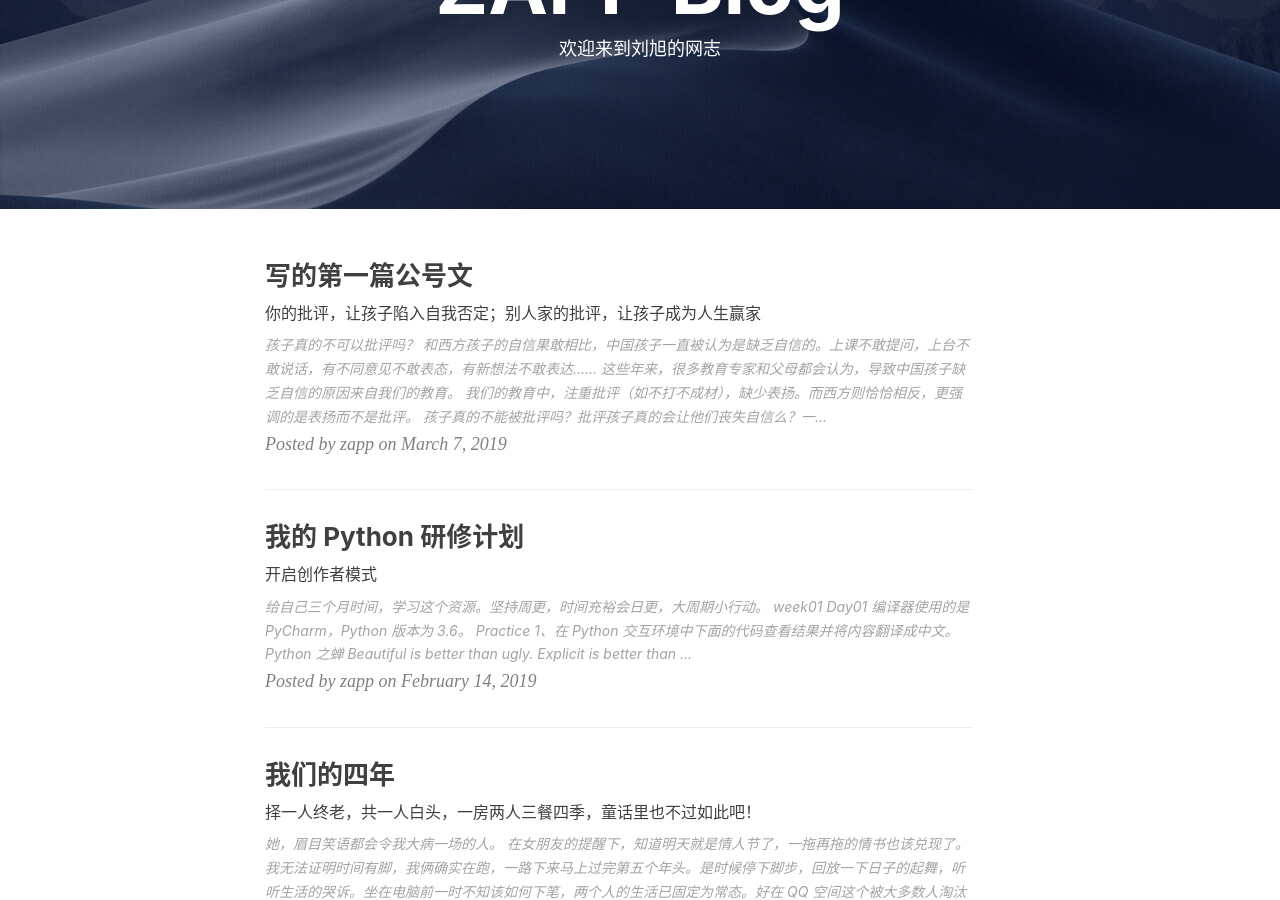
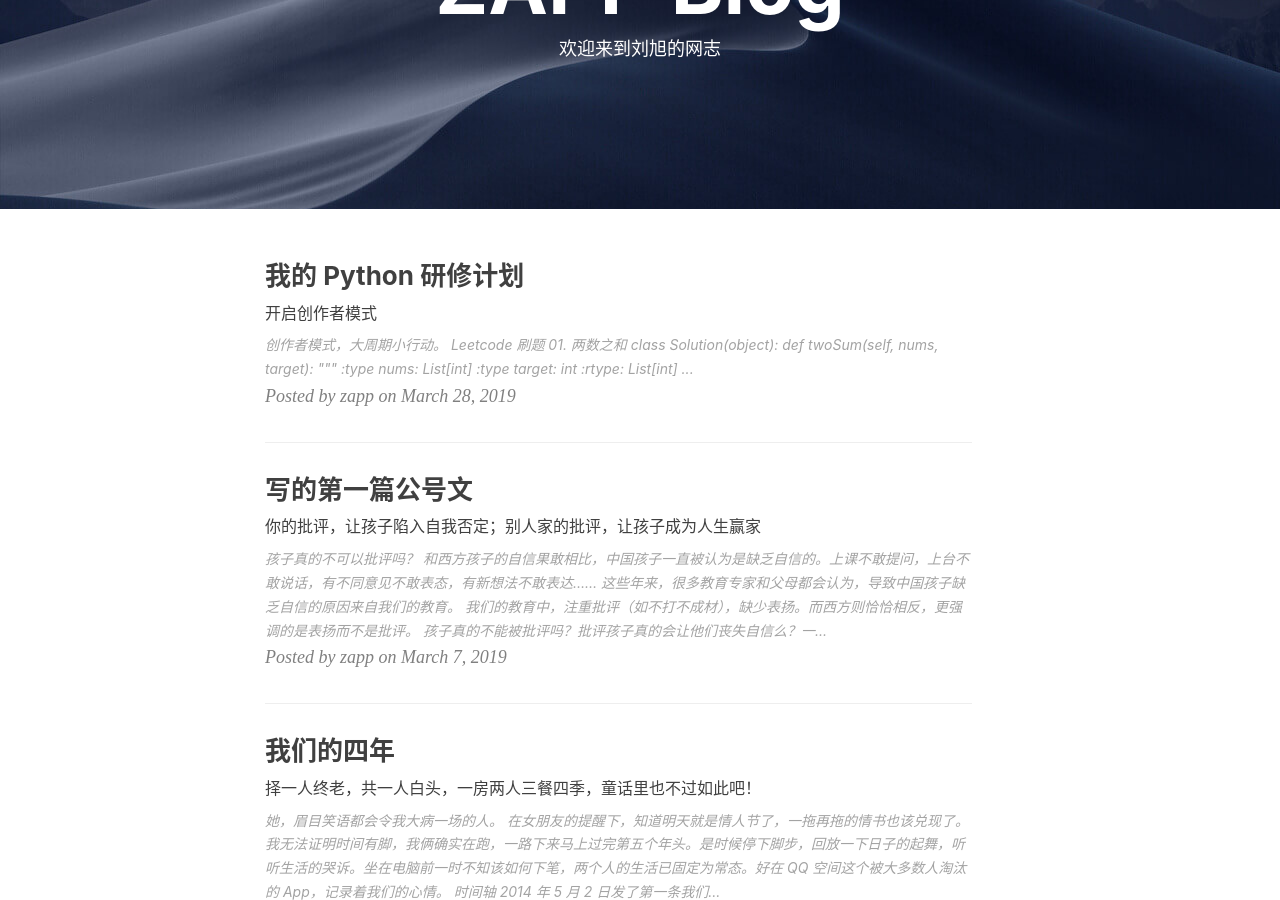
Before and after one commit to zapp926/blog, a Jekyll site: the page built from index.html, in a window 1280 px wide and 900 px high, scrolled down 209 px. Built offline with Jekyll 4.4.1, drawn with Linux system fonts in a browser that asks for light colours; nearby versions of some CDN libraries; the list of posts is cut into pages by our own code; comment, search, counter and statistics services are not loaded.

Commit message:
commit code

````diff
--- a/_posts/2019-03-03-Python.md
+++ b/_posts/2019-03-03-Python.md
@@ -2,14 +2,37 @@
 layout:     post
 title:      "我的 Python 研修计划"
 subtitle:   "开启创作者模式"
-date:       2019-02-14
+date:       2019-03-28
 author:     "zapp"
 header-img: "img/post-python.jpg"
 tags:
     - 编程
 ---
 
-给自己三个月时间，学习这个资源。坚持周更，时间充裕会日更，大周期小行动。
+创作者模式，大周期小行动。
+
+## Leetcode 刷题
+
+#### 01. 两数之和
+
+```Python
+class Solution(object):
+    def twoSum(self, nums, target):
+        """
+        :type nums: List[int]
+        :type target: int
+        :rtype: List[int]
+        """
+        output = []
+
+        for i in range(len(nums)):
+            for j in range(i + 1,len(nums)):
+                if nums[i] + nums[j] == target:
+                    output.append(i)
+                    output.append(j)
+                    break
+        return output
+```
 
 ## week01
 ### Day01
@@ -264,22 +287,13 @@ for i in range(row):
     print()
 ```
 
-### Day05
-
-@todo
-
-### Day06
-
-#### Practice
-
-
-
-
 #### 参考资源
 
+* [leetcode](https://leetcode-cn.com/problemset/all/)
 * [Python-100-Days](https://github.com/jackfrued/Python-100-Days)
 * [极简 Python 上手导念](http://wiki.zoomquiet.io/pythonic/MinimalistPyStart)
 * [简明 Python 教程](https://woodpecker.org.cn/abyteofpython_cn/chinese/)
 
 #### ChangeLog
+* 190328 ZAPP Leetcode 刷题
 * 190303 ZAPP 上路
````
